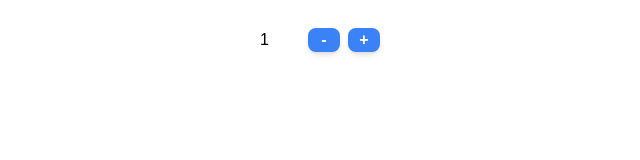
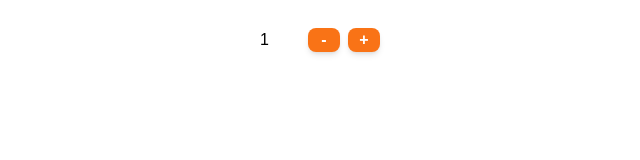
Before and after one commit to malihaprova/cprg306-assignments, a Next.js app: page /week-4 in a window 1280 px wide. Shown: the top 160 px of the page, without its empty margins (320-960 px from the left). Built offline with nearby package versions, Linux system fonts and the light colour scheme.

Commit message:
Update page.js

```diff
--- a/app/week-4/page.js
+++ b/app/week-4/page.js
@@ -18,9 +18,9 @@ export default function NewItem() {
                 <div class="flex justify-between">
                     <span class="m-1 text-black">{quantity}</span>
                     <div class="flex">
-                        <button class="m-1 w-8 bg-blue-500 text-white font-semibold rounded-lg shadow-md hover:bg-blue-700 focus:outline-none focus:ring-2 disabled:bg-gray-400 focus:ring-blue-400 focus:ring-opacity-75"
+                        <button class="m-1 w-8 bg-orange-500 text-white font-semibold rounded-lg shadow-md hover:bg-orange-700 focus:outline-none focus:ring-2 disabled:bg-gray-400 focus:ring-orange-400 focus:ring-opacity-75"
                         onClick={decrement}>-</button>
-                        <button class="m-1 w-8 bg-blue-500 text-white font-semibold rounded-lg shadow-md hover:bg-blue-700 focus:outline-none focus:ring-2 disabled:bg-gray-400 focus:ring-blue-400 focus:ring-opacity-75"
+                        <button class="m-1 w-8 bg-orange-500 text-white font-semibold rounded-lg shadow-md hover:bg-orange-700 focus:outline-none focus:ring-2 disabled:bg-gray-400 focus:ring-orange-400 focus:ring-opacity-75"
                         onClick={increment}>+</button>
                     </div>
                 </div>
```
